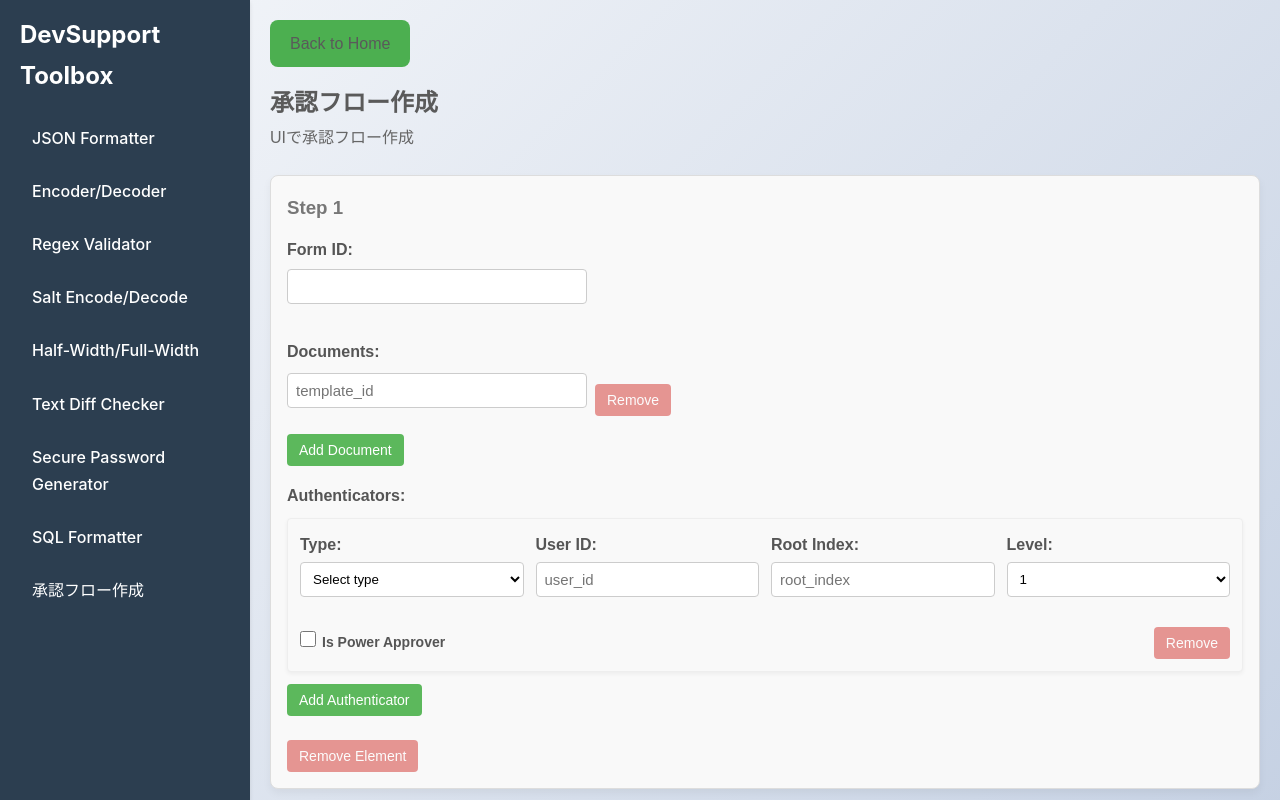
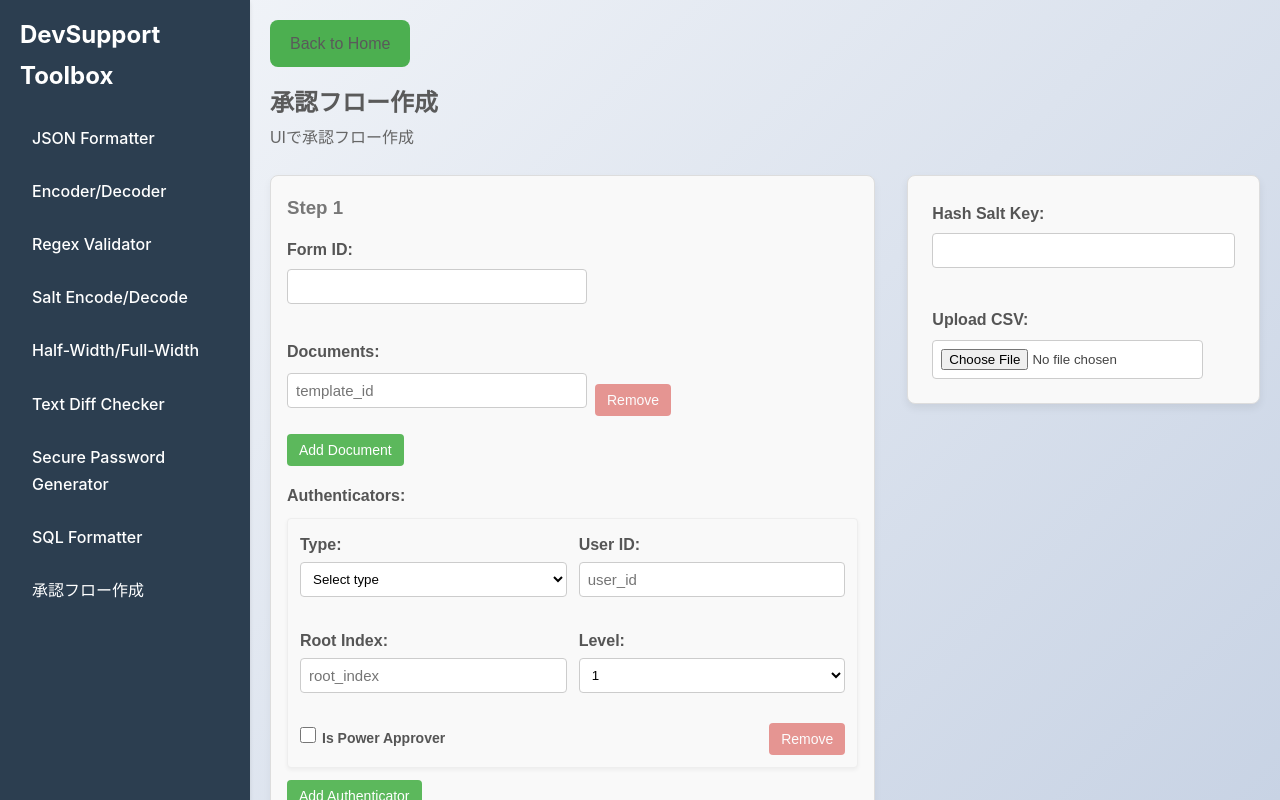
Before and after one commit to kimijanai/ultimatetool, a React (Vite) app: page /json-structure-builder in a window 1280 px wide. Shown: the top 800 px of the page. Built offline with nearby package versions, Linux system fonts and the light colour scheme.

Commit message:
edit shonin

```diff
--- a/package.json
+++ b/package.json
@@ -9,6 +9,7 @@
   },
   "dependencies": {
     "bcryptjs": "^3.0.2",
+    "dotenv": "^16.5.0",
     "hashids": "^2.3.0",
     "react": "^18.0.0",
     "react-dom": "^18.0.0",
--- a/src/components/JsonStructureBuilder.jsx
+++ b/src/components/JsonStructureBuilder.jsx
@@ -1,5 +1,6 @@
 import React, { useState } from 'react';
 import { Link } from 'react-router-dom';
+import Hashids from 'hashids';
 
 function emptyElement() {
   return {
@@ -19,6 +20,40 @@ function JsonStructureBuilder() {
   const [elements, setElements] = useState([emptyElement()]);
   const [jsonOutput, setJsonOutput] = useState('');
   const [notification, setNotification] = useState('');
+  const [csvData, setCsvData] = useState([]);
+  const [saltKey, setSaltKey] = useState('');
+
+  const handleCsvUpload = (event) => {
+    const file = event.target.files[0];
+    if (file) {
+      const reader = new FileReader();
+      reader.onload = (e) => {
+        const lines = e.target.result.split('\n');
+        const data = lines.map(line => {
+          const [id, email, name] = line.split(',');
+          const hashids = new Hashids(saltKey, 12);
+          const hashed = hashids.encode(parseInt(id, 10));
+          return { id, hashed, email, name };
+        });
+        setCsvData(data);
+      };
+      reader.readAsText(file);
+    }
+  };
+
+  // Function to rehash IDs with new salt key
+  const rehashIds = () => {
+    if (csvData.length > 0) {
+      const hashids = new Hashids(saltKey, 12);
+      const updatedData = csvData.map(row => ({
+        ...row,
+        hashed: hashids.encode(parseInt(row.id, 10))
+      }));
+      setCsvData(updatedData);
+      setNotification('Data rehashed with new salt key!');
+      setTimeout(() => setNotification(''), 2000);
+    }
+  };
 
   // Handlers for form.id
   const handleFormIdChange = (idx, value) => {
@@ -132,10 +167,13 @@ function JsonStructureBuilder() {
       <Link to="/" className="back-to-home" style={{ textDecoration: 'none', color: '#5A5A5A', marginBottom: 16 }}>Back to Home</Link>
       <h2 style={{ color: '#5A5A5A' }}>承認フロー作成</h2>
       <p style={{ fontSize: '16px', marginBottom: 24, color: '#666' }}>UIで承認フロー作成</p>
+
+      <div style={{ display: 'flex', gap: '32px', alignItems: 'flex-start' }}>
+        {/* Left side: Steps */}
+        <div style={{ flex: 2, minWidth: 0 }}>
           {elements.map((el, elIdx) => (
             <div key={elIdx} style={{ border: '1px solid #ddd', padding: 16, marginBottom: 16, borderRadius: 8, boxShadow: '0 4px 8px rgba(0, 0, 0, 0.05)', backgroundColor: '#f9f9f9' }}>
               <h3 style={{ color: '#777', marginBottom: '12px' }}>Step {elIdx + 1}</h3>
-
               {/* Form ID section */}
               <div style={{ marginBottom: '16px' }}>
                 <label style={{ fontWeight: 'bold', color: '#555', display: 'block', marginBottom: '6px' }}>Form ID: </label>
@@ -146,7 +184,6 @@ function JsonStructureBuilder() {
                   style={{ width: '100%', maxWidth: '300px', padding: '8px', borderRadius: 4, border: '1px solid #ccc', backgroundColor: '#fff' }}
                 />
               </div>
-
               {/* Documents section */}
               <div style={{ marginBottom: '16px' }}>
                 <strong style={{ color: '#555', display: 'block', marginBottom: '8px' }}>Documents:</strong>
@@ -177,7 +214,6 @@ function JsonStructureBuilder() {
                   </button>
                 </div>
               </div>
-
               {/* Authenticators section */}
               <div style={{ marginBottom: '16px' }}>
                 <strong style={{ color: '#555', display: 'block', marginBottom: '8px' }}>Authenticators:</strong>
@@ -273,14 +309,78 @@ function JsonStructureBuilder() {
               </button>
             </div>
           ))}
-
           <button
             onClick={addElement}
             style={{ marginBottom: 16, padding: '10px 16px', borderRadius: 4, backgroundColor: '#0275d8', color: '#fff', border: 'none', cursor: 'pointer', fontSize: '16px' }}
           >
             Add Top-level Element
           </button>
-
+        </div>
+        {/* Right side: Hash Salt Key and CSV in a card box */}
+        <div style={{
+          flex: 1,
+          minWidth: 280,
+          border: '1px solid #ddd',
+          borderRadius: 8,
+          boxShadow: '0 4px 8px rgba(0,0,0,0.07)',
+          backgroundColor: '#f9f9f9',
+          padding: 24,
+          display: 'flex',
+          flexDirection: 'column',
+          gap: '20px'
+        }}>
+          {/* Salt Key Input Section */}
+          <div>
+            <label style={{ fontWeight: 'bold', color: '#555', display: 'block', marginBottom: '6px' }}>Hash Salt Key:</label>
+            <div style={{ display: 'flex', gap: '8px', alignItems: 'center' }}>
+              <input
+                type="text"
+                value={saltKey}
+                onChange={(e) => setSaltKey(e.target.value)}
+                style={{ flex: '1', maxWidth: '500px', padding: '8px', borderRadius: 4, border: '1px solid #ccc', backgroundColor: '#fff' }}
+              />
+              {csvData.length > 0 && (
+                <button
+                  onClick={rehashIds}
+                  style={{ padding: '8px 12px', borderRadius: 4, backgroundColor: '#5bc0de', color: '#fff', border: 'none', cursor: 'pointer', fontSize: '14px' }}
+                >
+                  Rehash Data
+                </button>
+              )}
+            </div>
+          </div>
+          {/* CSV Upload Section */}
+          <div>
+            <label style={{ fontWeight: 'bold', color: '#555', display: 'block', marginBottom: '6px' }}>Upload CSV:</label>
+            <input type="file" accept=".csv" onChange={handleCsvUpload} style={{ padding: '8px', borderRadius: 4, border: '1px solid #ccc', backgroundColor: '#fff' }} />
+          </div>
+          {/* Display CSV Data */}
+          {csvData.length > 0 && (
+            <div style={{ overflowX: 'auto' }}>
+              <table style={{ width: '100%', borderCollapse: 'collapse', marginBottom: '0' }}>
+                <thead>
+                  <tr>
+                    <th style={{ border: '1px solid #ddd', padding: '8px' }}>ID</th>
+                    <th style={{ border: '1px solid #ddd', padding: '8px' }}>Hashed</th>
+                    <th style={{ border: '1px solid #ddd', padding: '8px' }}>Email</th>
+                    <th style={{ border: '1px solid #ddd', padding: '8px' }}>Name</th>
+                  </tr>
+                </thead>
+                <tbody>
+                  {csvData.map((row, index) => (
+                    <tr key={index}>
+                      <td style={{ border: '1px solid #ddd', padding: '8px' }}>{row.id}</td>
+                      <td style={{ border: '1px solid #ddd', padding: '8px' }}>{row.hashed}</td>
+                      <td style={{ border: '1px solid #ddd', padding: '8px' }}>{row.email}</td>
+                      <td style={{ border: '1px solid #ddd', padding: '8px' }}>{row.name}</td>
+                    </tr>
+                  ))}
+                </tbody>
+              </table>
+            </div>
+          )}
+        </div>
+      </div>
       <div style={{ display: 'flex', flexWrap: 'wrap', gap: '8px', marginBottom: '16px' }}>
         <button
           onClick={handleGenerate}
```
Also changed, not shown: 1 other file (tests, documents, lock files or other folders). Lines whose indentation alone changed are shown as unchanged.
